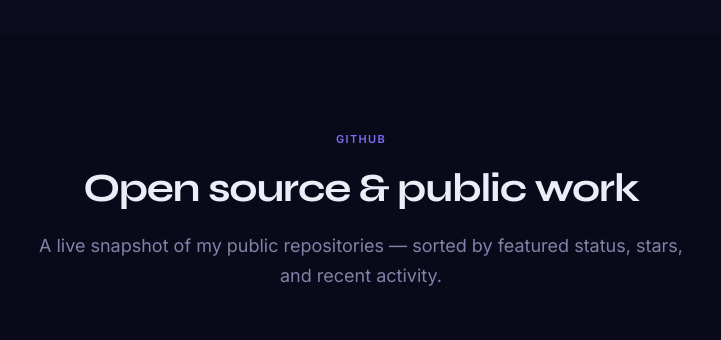
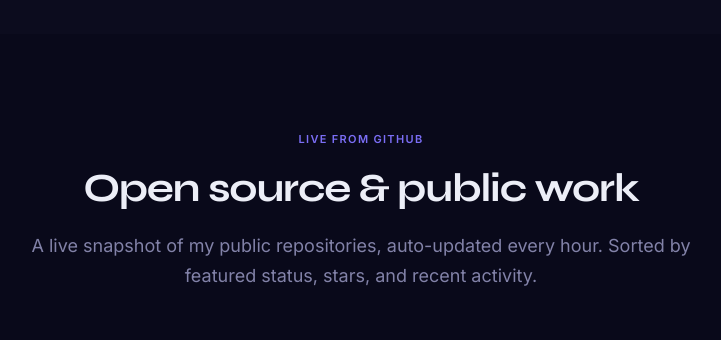
Before and after one commit to janudawithanage/my-portfolio, a Next.js app: page / in a window 1280 px wide. Shown: the part 6140-6480 px from the top of the page, without its empty margins (279-1000 px from the left). Built offline with nearby package versions, Linux system fonts and the light colour scheme; no server answers.

Commit message:
copy(github): update section eyebrow and description

```diff
--- a/src/components/sections/GithubProjects.tsx
+++ b/src/components/sections/GithubProjects.tsx
@@ -26,9 +26,9 @@ export async function GithubProjects() {
     <SectionWrapper id="github">
       <div className="max-w-6xl mx-auto">
         <SectionHeader
-          eyebrow="GitHub"
+          eyebrow="Live from GitHub"
           title="Open source & public work"
-          description="A live snapshot of my public repositories — sorted by featured status, stars, and recent activity."
+          description="A live snapshot of my public repositories, auto-updated every hour. Sorted by featured status, stars, and recent activity."
         />
 
         <GithubProjectsGrid result={result} profileUrl={profileUrl} />
```
